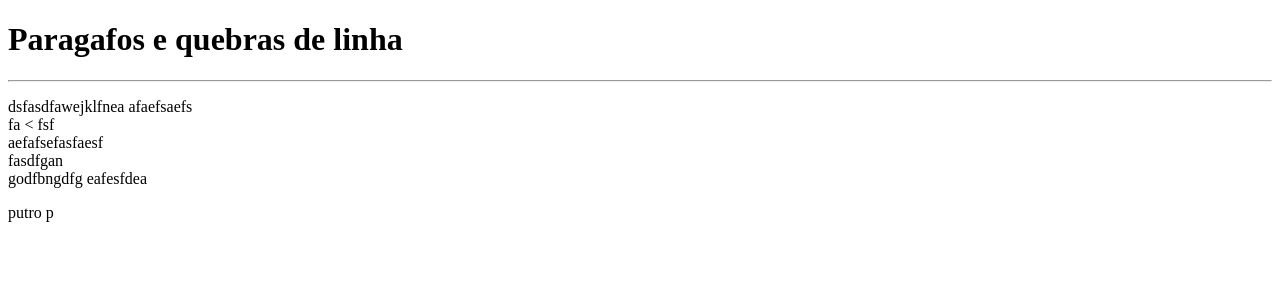
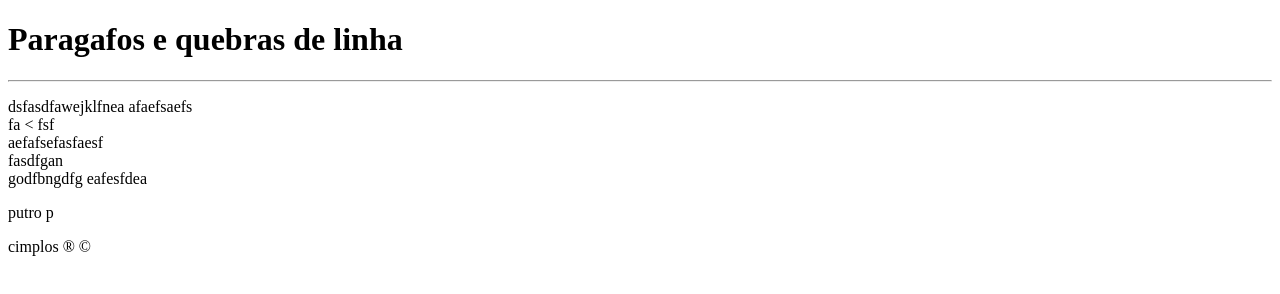
Before and after one commit to Eduardo-silva0/Curso-em-Video-HTML5-CSS3, a plain HTML site: page html-css/execicios/ex002/ParágrafosEQuebras.html in a window 1280 px wide. Drawn offline with Linux system fonts and the light colour scheme.

Commit message:
Símbolos e Emoji no seu site

```diff
--- a/html-css/execicios/ex002/ParágrafosEQuebras.html
+++ b/html-css/execicios/ex002/ParágrafosEQuebras.html
@@ -20,5 +20,12 @@
     eafesfdea
   </p>
   <p>putro p</p>
+
+  <p>cimplos
+    &reg;
+    &copy;
+
+  </p>
+
 </body>
 </html>
```
